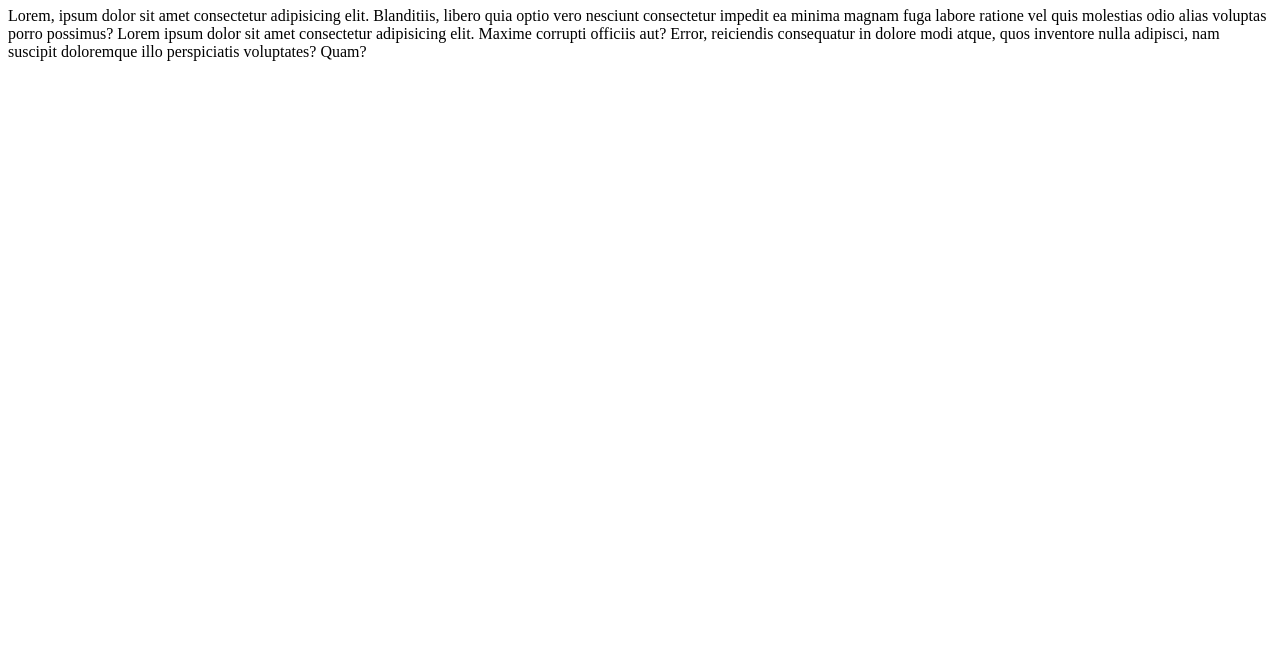
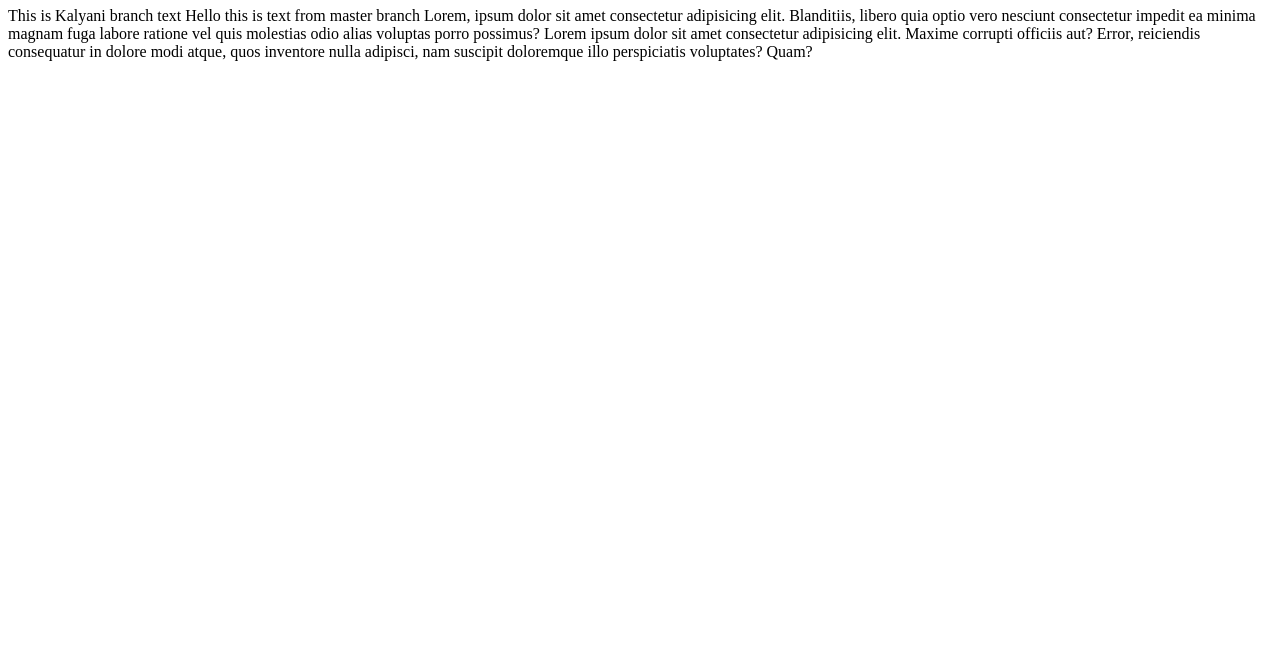
Before and after one commit to kalyanidhere/node-httpserver, a plain HTML site: page pages/index.html in a window 1280 px wide. Shown: the part 143-800 px from the top of the page. Drawn offline with Linux system fonts and the light colour scheme.

Commit message:
index.html changes by kalyani branch

```diff
--- a/pages/index.html
+++ b/pages/index.html
@@ -15,6 +15,9 @@
     </ul>
     <h1>Index</h1>
     <p>
+        This is Kalyani branch text
+        Hello this is text from master branch
+
         Lorem, ipsum dolor sit amet consectetur adipisicing elit. Blanditiis, libero quia optio vero nesciunt
         consectetur impedit ea minima magnam fuga labore ratione vel quis molestias odio alias voluptas porro possimus?
         Lorem ipsum dolor sit amet consectetur adipisicing elit. Maxime corrupti officiis aut?
```
